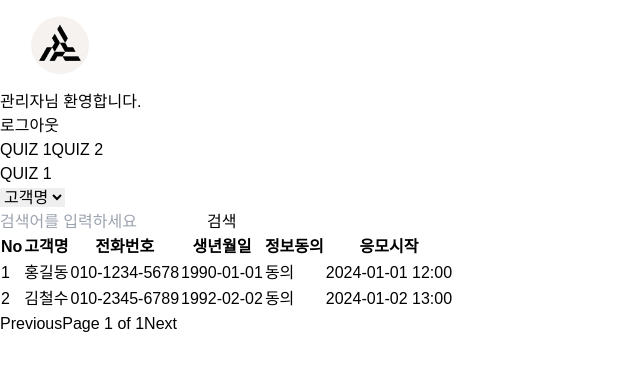
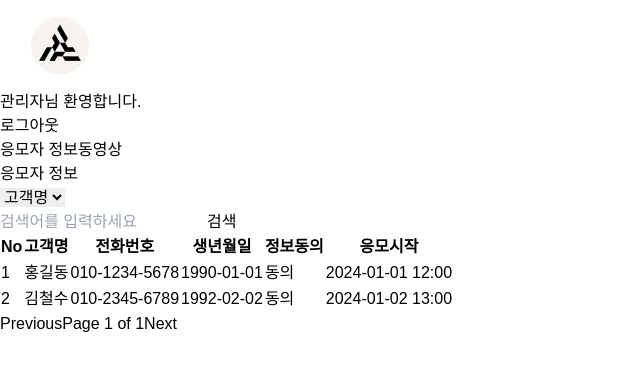
Before and after one commit to vohavinhtan01012001/football, a Next.js app: page / in a window 1280 px wide. Shown: the top 370 px of the page, without its empty margins (0-640 px from the left). Built offline with nearby package versions, Linux system fonts and the light colour scheme.

Commit message:
style:fix css

```diff
--- a/src/app/page.tsx
+++ b/src/app/page.tsx
@@ -39,11 +39,11 @@ export default function Home() {
       </div>
 
       <div className="flex space-x-4 h-11 border-t border-b-2 border-b-black mb-8 justify-center ">
-        <button className="pb-2 w-32 bg-black text-white flex items-center justify-center">QUIZ 1</button>
-        <button className="pb-2 w-32 text-gray-500">QUIZ 2</button>
+        <button className="pb-2 w-32 bg-black text-white flex items-center justify-center">응모자 정보</button>
+        <button className="pb-2 w-32 text-gray-500">동영상</button>
       </div>
-
-      <h1 className="text-2xl font-bold text-center border-b pb-4 mb-4">QUIZ 1</h1>
+      <div className="container mx-auto">
+        <h1 className="text-2xl font-bold text-center border-b pb-4 mb-4">응모자 정보</h1>
 
         <div className="flex items-center my-8">
           <select className="border p-2 mr-2 w-52">
@@ -60,8 +60,10 @@ export default function Home() {
             <button className="h-10 px-4 py-2 bg-gray-500 text-white">검색</button>
           </div>
         </div>
-
+        <div >
           <Table data={dummyData} columns={columns} />
+        </div>
+      </div>
     </div >
   );
 }
```
Lines whose indentation alone changed are shown as unchanged.
